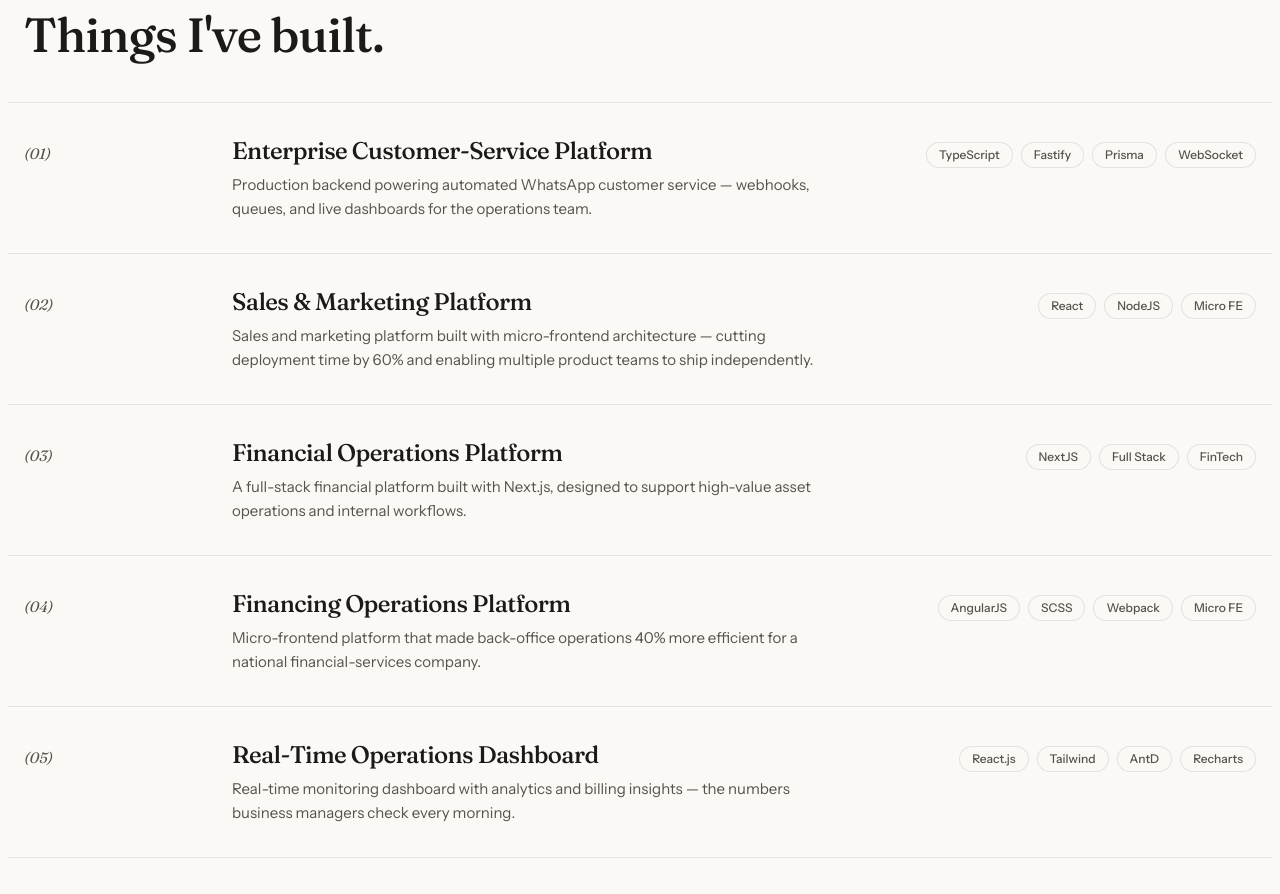
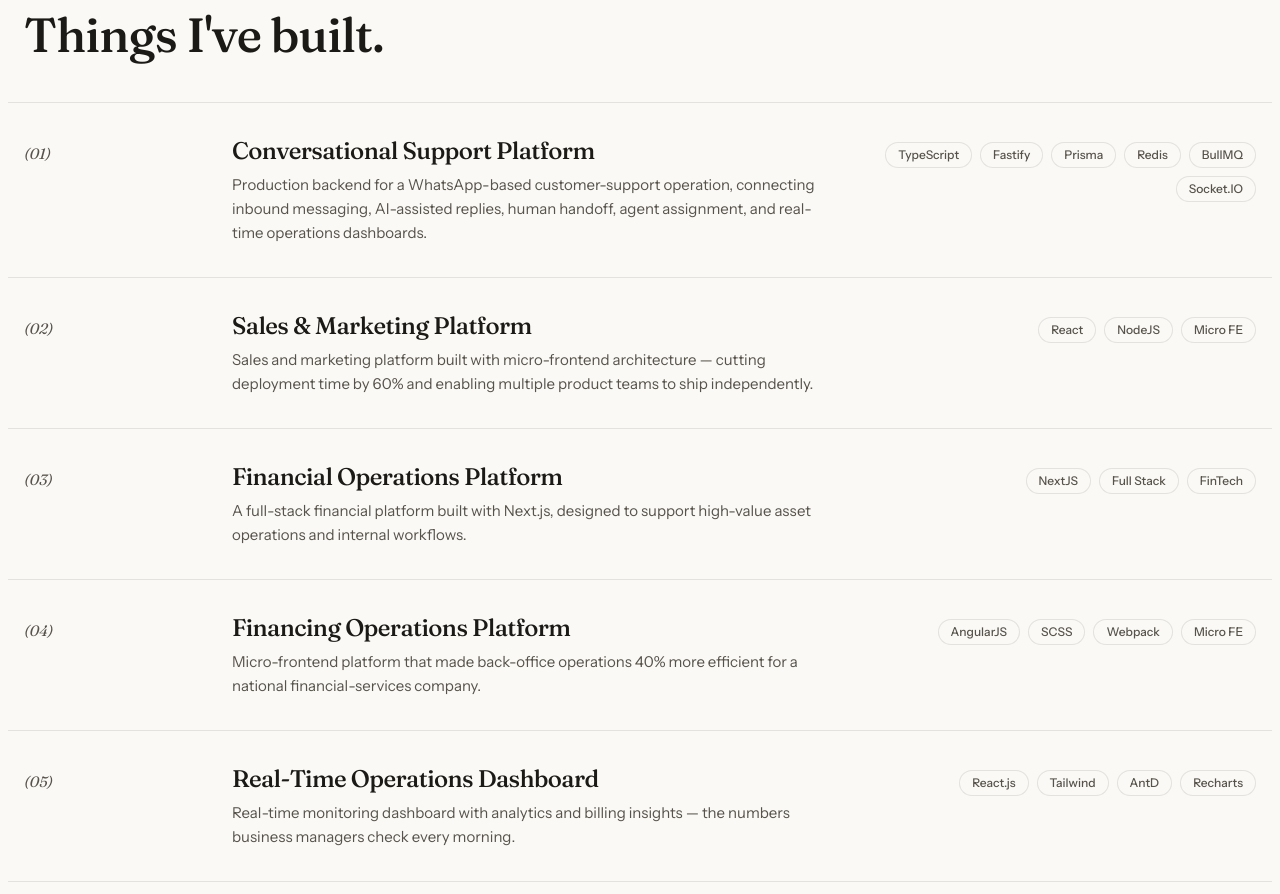
Before and after one commit to mferdiyanzah/mfyz, a React (Vite) app: page / in a window 1280 px wide. Shown: the part 2120-3014 px from the top of the page. Built offline with nearby package versions, Linux system fonts and the light colour scheme.

Commit message:
fix: refine support platform portfolio scope

```diff
--- a/src/data/projects.ts
+++ b/src/data/projects.ts
@@ -9,10 +9,10 @@ export interface Project {
 
 export const projectsData: Project[] = [
   {
-    title: "Enterprise Customer-Service Platform",
+    title: "Conversational Support Platform",
     description:
-      "Production backend powering automated WhatsApp customer service — webhooks, queues, and live dashboards for the operations team.",
-    technologies: ["TypeScript", "Fastify", "Prisma", "WebSocket"],
+      "Production backend for a WhatsApp-based customer-support operation, connecting inbound messaging, AI-assisted replies, human handoff, agent assignment, and real-time operations dashboards.",
+    technologies: ["TypeScript", "Fastify", "Prisma", "Redis", "BullMQ", "Socket.IO"],
   },
   {
     title: "Sales & Marketing Platform",
```
